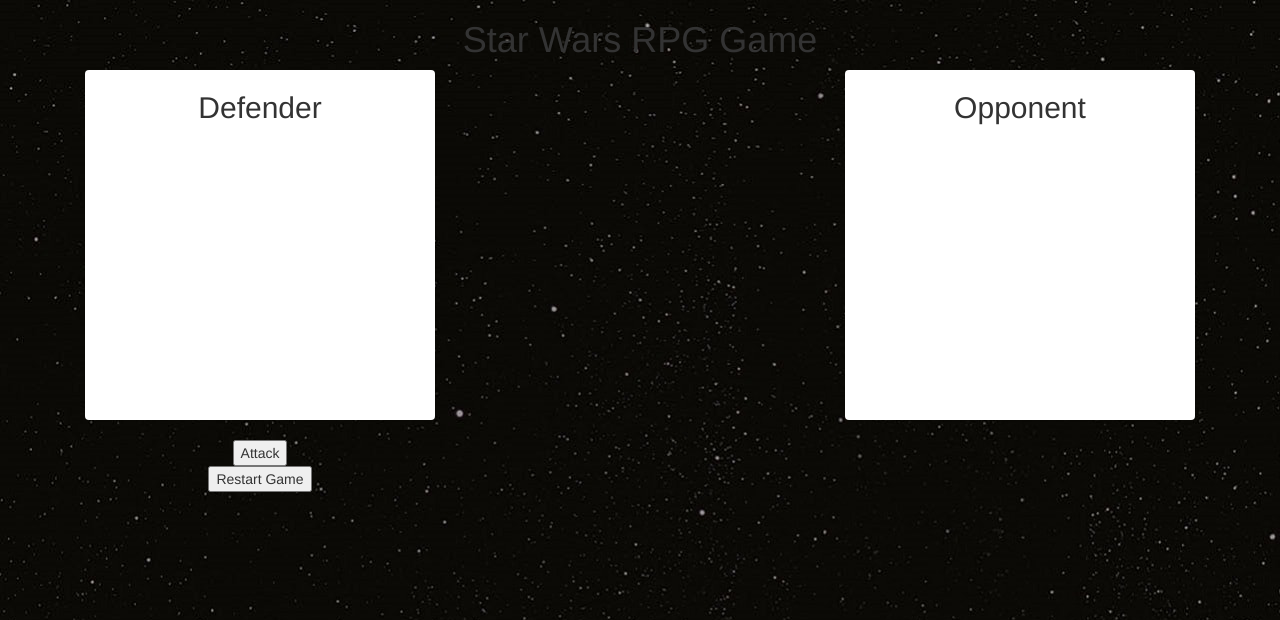
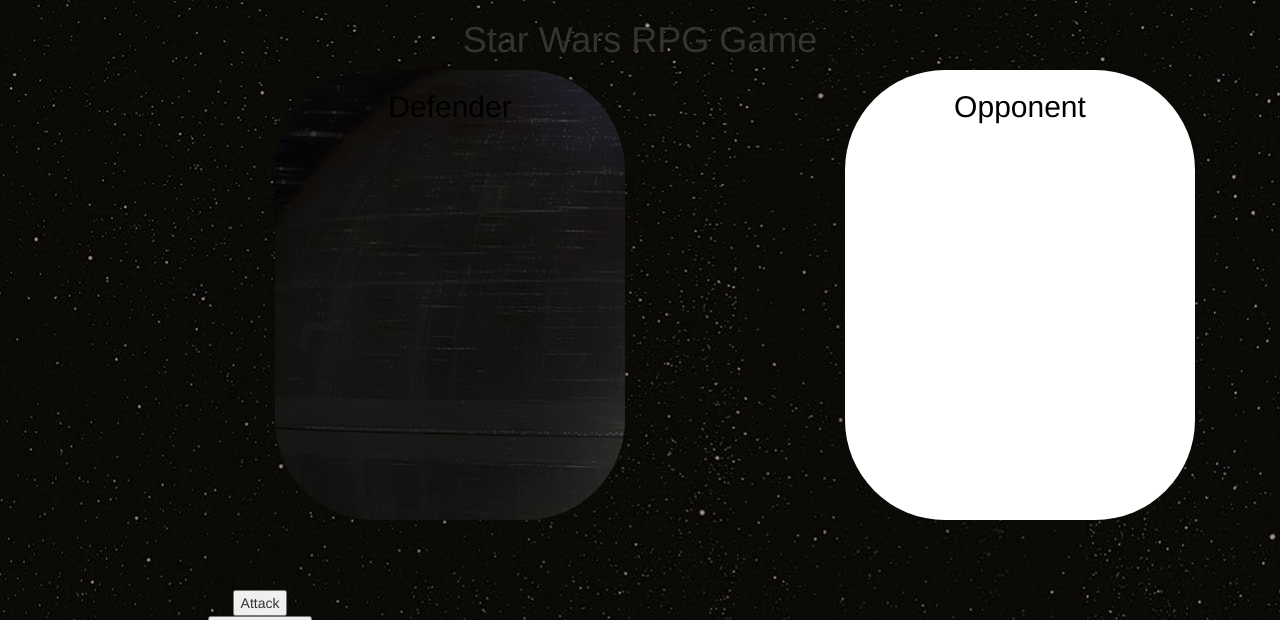
Before and after one commit to FionaHM/week-4-game, a PHP site: page / in a window 1280 px wide. Shown: the top 620 px of the page. Run offline with PHP 8.4, Linux system fonts and the light colour scheme; some libraries are stand-ins or nearby versions.

Commit message:
still formatting....

```diff
--- a/assets/css/style.css
+++ b/assets/css/style.css
@@ -1,9 +1,29 @@
+.wrapper-outer{
+	min-height: 100%;
+}
+.section1{
+	min-height: 10%;
 
+}
+.section2{
+	min-height: 30%;
+	height: 520px;
+}
+.section3 {
+	min-height: 5%;
+}
+.section4{
+    min-height: 5%;
+}
+.section5 {
+	 min-height: 10%;
+}
+.section6 {
+	  min-height: 40%;
+}
 .players {
-	height: 200px;
-	width: 200px;
-	float: left;
-}
+	height: 450px;
+ }
 .row {
 	margin-left: auto;
 	margin-right: auto;
@@ -18,7 +38,7 @@
 	min-height: 150px;
 }
 .currentPlayers {
-	float: left;
+	/*float: left;*/
 }
 .score {
 	margin: auto;
@@ -27,15 +47,43 @@
 	margin-top: auto;
 
 }
+#startofgame {
+	min-height: 400px;
+}
+#defender-area {
+	background-color: white;
+	border-radius: 100px;
+	height: 450px;
+	color: black;
+	background-image: url("../../assets/images/defender.jpg");
+}
+#opponent-area {
+	background-color: white;
+	border-radius: 100px;
+	height: 450px;
+	color: black;
+}
+/*.img-responsive {
+	max-width: 50%;
+}*/
 
 p {
 	margin-top: 10px;
 }
 img {
-	height: 150px;
-	width: 150px;
+	height: 200px;
+	/*//width: %;*/
+	margin: 0 auto;
+	padding: 5px;
 
 }
 body {
 	background-image: url("../../assets/images/background.png");
 }
+h3{
+	line-height: 1;
+	min-height: 50px;
+}
+h2 {
+	/*width: 50%;*/
+}
--- a/assets/javascript/game.js
+++ b/assets/javascript/game.js
@@ -1,28 +1,54 @@
 var gamePlayersList ={
 	// id, class, image, attack power, health power, name, item referenece,
-	playerData: [["player1", "players", "assets/images/player1.png", "5", "100", "R2D2", 0], ["player2","players",  "assets/images/player2.png", "6", " 120", "Princess Leia", 1], ["player3","players",  "assets/images/player3.png", "7", "105", "Death Star Trooper", 2], ["player4", "players", "assets/images/player4.png", "18", "150", "Darth Vader", 3], ["player5", "players", "assets/images/player5.png", "5", "100", "Hans Solo", 4]],
+	playerData: [
+	["player1", "players", "assets/images/player1.png", "5", "100", "R2D2", 0],
+	["player2","players",  "assets/images/player2.png", "6", " 120", "Princess Leia", 1],
+	["player3","players",  "assets/images/player3.png", "7", "105", "Death Star Trooper", 2],
+	["player4", "players", "assets/images/player4.png", "18", "150", "Darth Vader", 3],
+	["player5", "players", "assets/images/player5.png", "5", "100", "Hans Solo", 4],
+	["player6", "players", "assets/images/player6.png", "5", "100", "AWing Pilot", 5]],
+
 
 init: function(){
-	console.log("player data length" + this.playerData.length);
 	for(var i=0; i < this.playerData.length; i++){
-		var b = "";
+		// set variables
+		var currentID = this.playerData[i][0];
+		var newCurrentID = "";
+		var b = '';
+		var c = '';
+
 		b = $('<div/>', {
-	        id: this.playerData[i][0],
-	        class: this.playerData[i][1],
+	        id: currentID,
+	        class: this.playerData[i][1] + " col-xs-4 col-md-2",
 	        value: this.playerData[i][3],
 			name: this.playerData[i][5],
     	});
-    	b.attr("data-hp", this.playerData[i][4]); //healthpower
-    	b.attr("data-src", this.playerData[i][2]); //healthpower
+    	b.attr('data-hp', this.playerData[i][4]); //healthpower
+    	b.attr('data-src', this.playerData[i][2]); //healthpower
+    	// add to parent div on index.html page
+		$('#startofgame').append(b);
 
-		$("#startofgame").append(b);
 
-		var c = "";
+    	//  label the image with player name
+    	newCurrentID = '#' + currentID;
+    	$(newCurrentID).append('<h3>' + this.playerData[i][5] + '</h3>');
+
+		// create the image tag with its attributes
 		c = $('<img>', {src: this.playerData[i][2],
-			class: "img-responsive",
+			// class: 'img-responsive',
 		    alt: this.playerData[i][5]});
-		var imageID = '#' + this.playerData[i][0];
-		$(imageID).append(c);
+		$(newCurrentID).append(c);
+
+		//  label the image
+
+		// add health and attack power stats
+		$(newCurrentID).append('<p class="base-score"> Health Points: ' + this.playerData[i][3] + '</p>');
+		$(newCurrentID).append('<p class="base-score"> Attack Power:  ' + this.playerData[i][4] + '</p>');
+		newCurrentID = currentID + 'HP';
+		$('.base-score-hp').attr('id', newCurrentID );
+		newCurrentID = currentID + 'AP';
+		$('.base-score-ap').attr('id', newCurrentID );
+
 
 	}
 }  // end of init
@@ -60,7 +86,6 @@
 			this.opponentAttack = $(localOpponent).attr('value');
 			// the defender (player) Current HP and Attack Points are the base HP for the first opponent only
 			// they are carried over for the next games
-			console.log("count of oppoenents " + this.countOpponents);
 			if (this.countOpponents === 1) {
 				this.defenderCurrentHp = this.defenderBaseHp;
 				this.defenderCurrentAttack = this.defenderBaseAttack;
@@ -81,8 +106,8 @@
 		// check healthpoints of each player
 			if ((this.defenderCurrentHp <= 0) && (this.opponentCurrentHp <= 0)){
 				// if both go below 0 at same attack - both dead and no winner
-				$('#messages').html("You are both dead no one has won the game.<br>");
-				$('#messages').append(' Select "Attack" or "Restart Game" to begin a new game. <br>');
+				$('#messages').html('You are have been defeated by your opponent, you have lost the game.<br>');
+				$('#messages').append(' Select "Attack" or "Restart Game" to begin a new game against a new set of Opponents.  Choose wisely! <br>');
 				// retart game
 				this.reloadGame = true;
 
@@ -92,7 +117,7 @@
 				console.log('defender hp' + this.defenderCurrentHp);
 				console.log('opponent hp' + this.opponentCurrentHp);
 				// winning message
-				$('#messages').html('<p>' + this.defenderName + " has won the game against " + this.opponentName  + " congratulations!</p><br>");
+				$('#messages').html('<p>' + this.defenderName + ' has won the game against ' + this.opponentName  + ' congratulations!</p><br>');
 				// find another opponent and reset
 				this.opponent = null;
 				// reset game
@@ -148,26 +173,48 @@
 	$('.players').click(function(){
 
 		if (!currentGame.defender){
-			console.log("going in here");
+			// remove base health and ap data - this will be moved to another area
 			$('#defender').html(this); //moves to defender correct div area
 			currentGame.defender = $(this).attr("id");
+
+
 			 // initial messages
 			$('#messages').empty();
+		    // clear old HP and AP data
+		    $( '#defender > .players > p.base-score').empty();
+		    // change the col layout
+		    $('#defender > .players').removeClass("col-xs-4 col-md-2");
+			$('#defender > .players').addClass("col-xs-12");
+
 		    // health and attack data display
+		    $( '#defender > .players > p.base-score').attr("id", "defenderhp");
 	   		$('#defenderhp').html('Health Points:   ' + $(this).data("hp") + '<br>');
 	   		$('#defenderhp').append('Attack Power:   ' +  $(this).attr("value") +  '<br>');
 
 
+
+
 		}
 		else if (!currentGame.opponent){
-			console.log("and in here");
 			 $('#opponent').html(this); //moves to opponent to correct div area
 			 currentGame.opponent = $(this).attr("id");
 			 currentGame.countOpponents = currentGame.countOpponents + 1;
-			 console.log("count opponents " + currentGame.countOpponents);
+
+			$( '#opponent > .players > p.base-score').empty();
+			// change the col layout
+			$('#opponent > .players').removeClass("col-xs-4 col-md-2");
+			$('#opponent > .players').addClass("col-xs-12");
+		    // health and attack data display
+		    $( '#opponent > .players > p.base-score').attr("id", "opponenthp");
 			 // health and attack data display
 			$('#opponenthp').html('Health Points:   ' + $(this).data("hp") + '<br>');
 	   		$('#opponenthp').append('Attack Power:    ' + $(this).attr("value") + '<br>');
+
+	   		//reshuffle remaining players initially
+
+	   		$('#startofgame').prepend('<div class="col-md-2" ></div>');
+	   		$('#startofgame > .players').removeClass("col-xs-4 col-md-2");
+	   		$('#startofgame > .players').addClass("col-xs-6 col-md-2");
 		}
 
 
@@ -177,8 +224,7 @@
    $('#attack').click(function(){
 	    // make sure both players have been selected to begin playing
 	    if (currentGame.reloadGame){
-	    	// if true then restart the game
-	    	console.log("eloading game");
+	    	// if true then restart the game - best way i can see is to reload page to reset everything
 	    	location.reload();
 	    	currentGame.reloadGame = null;
 	    }
@@ -187,7 +233,7 @@
 	   		currentGame.gamePlay();
 	   	}
 	   	else {
-	   		$('#messages').html('<p>Select both Player and Opponent to begin game!</p>');
+	   		$('#messages').html('<p>Select both a Player and an Opponent to begin game!</p>');
 	   	}
 
    });
--- a/index.html
+++ b/index.html
@@ -13,40 +13,45 @@
 </head>
 <body>
 <script type="text/javascript" src="assets/javascript/game.js"></script>
+<div class="wrapper-outer">
 	<div class="container">
-<div>
+		<div class="section1">
 		<h1 class="text-center"> Star Wars RPG Game</h1>
 		</div>
 
+		<!-- Game Play Panels -->
 
-<div class="row text-center pagination-centered format-playarea">
+		<div class="row text-center section2">
+			<div class="col-md-2"></div>
 			<div class="col-md-4 col-xs-6">
-		<div class="panel panel-min">
-			<h2>Defender</h2>
-			<div class="row text-center pagination-centered "><div class="currentPlayers" id="defender"></div></div>
-			<div class="row text-center pagination-centered "><div class="score" id="defenderhp"></div></div>
-		</div>
+				<!-- <div class="panel panel-min"> -->
+
+					<div class="row" id="defender-area"><h2 class="text-center">Defender</h2><div class="currentPlayers" id="defender"></div></div>
+					<!-- <div class="row text-center pagination-centered "><div class="score" id="defenderhp"></div></div> -->
+				<!-- </div> -->
 			 </div> <!-- end col -->
 
-	<div class="col-md-4"></div>
+			 <div class="col-md-2"></div>
 
 			 <div class="col-md-4 col-xs-6">
-	    <div class="panel panel-min">
-			<h2>Opponent</h2>
-			<div class="row text-center pagination-centered "><div class="currentPlayers" id="opponent"></div></div>
-			<div class="row text-center pagination-centered "><div class="score" id="opponenthp"></div></div>
-		</div>
+			    <!-- <div class="panel panel-min"> -->
+
+					<div class="row" id="opponent-area"><h2 class="text-center">Opponent</h2><div class="currentPlayers" id="opponent"></div></div>
+					<!-- <div class="row text-center pagination-centered "><div class="score" id="opponenthp"></div></div> -->
+				<!-- </div> -->
 			 </div> <!-- end col -->
 		</div> <!-- end of row   -->
 
-<div class="row">
+
+		<!-- Buttons -->
+		<div class="row section3">
 		 <div class="col-offset-2 col-md-4 ">
 		 	<div class="row text-center">
 				<button id="attack">Attack</button>
 			</div>
 		 </div>
 		</div>
-<div class="row">
+		<div class="row section4">
 		 <div class="col-md-4 ">
 		    <div class="row text-center">
 				<button id="restart">Restart Game</button>
@@ -54,22 +59,25 @@
 		 </div>
 		</div>
 
-<!-- messages -->
-<div class="row text-center format-msgarea">
+		<!-- Messages Section -->
+		<div class="row text-center section5">
 			<div id="messages"></div>
 		</div>
-<!-- players panel -->
-<div class="panel">
-<div class="row text-center pagination-centered">
-  <div class="col-md-12">
+
+		<!-- Remaining Players Section -->
+
+		<div class="row text-center pagination-centered section6">
+		  <div class="col-xs-12 col-md-12">
 			<h1>Remaining Players</h1>
-	<div id="startofgame"></div>
+			<div class="row">
+				<div class="col-xs-12 col-md-12" id="startofgame"></div>
+			</div>
 		  </div>
 		</div><!-- end of row   -->
-</div>
 
+	</div> <!-- end of container -->
+</div>  <!-- end of wrapper -->
 
-</div>
 </body>
 
 </html>
```
Also changed, not shown: assets/images/defender.jpg (added), assets/images/defender.png (added), assets/images/player6.png (renamed from assets/images/old_images/Mugshot-672x896_0017_AWing-Pilot.png). Lines whose indentation alone changed are shown as unchanged.
